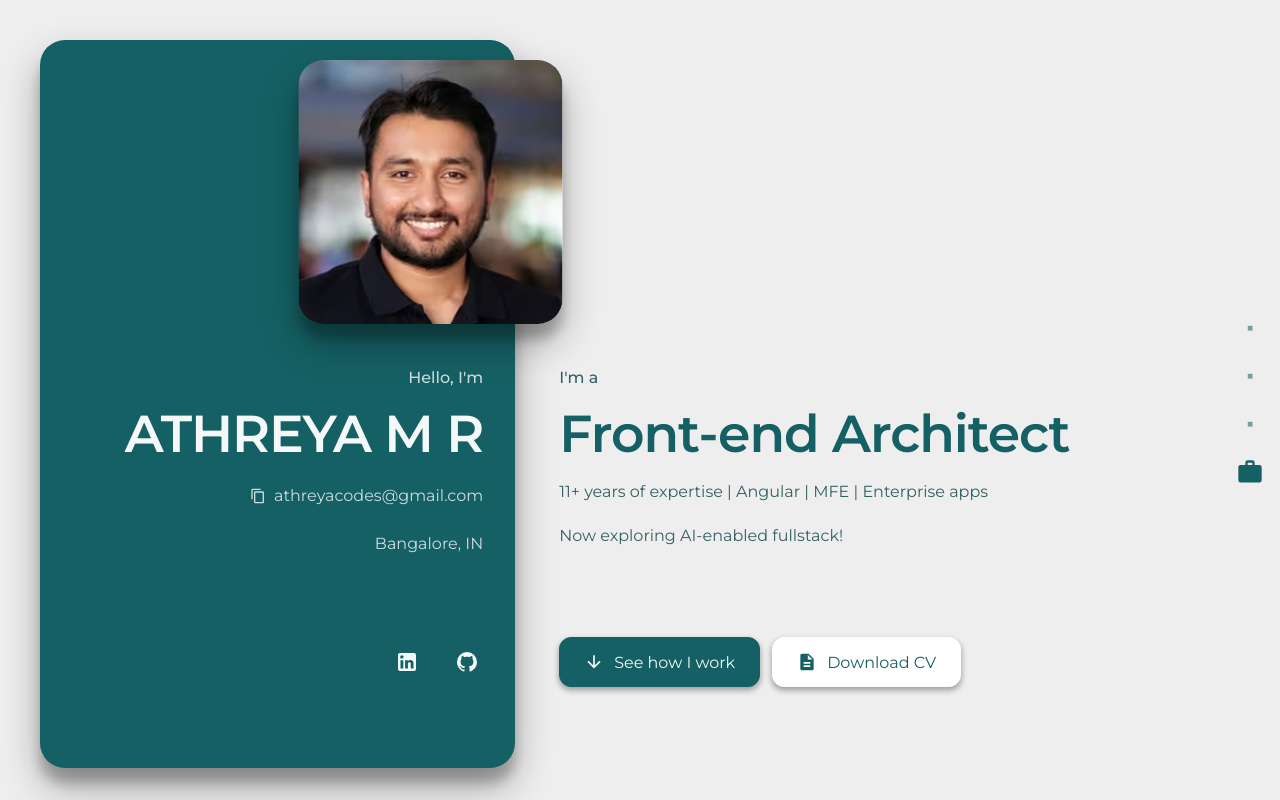
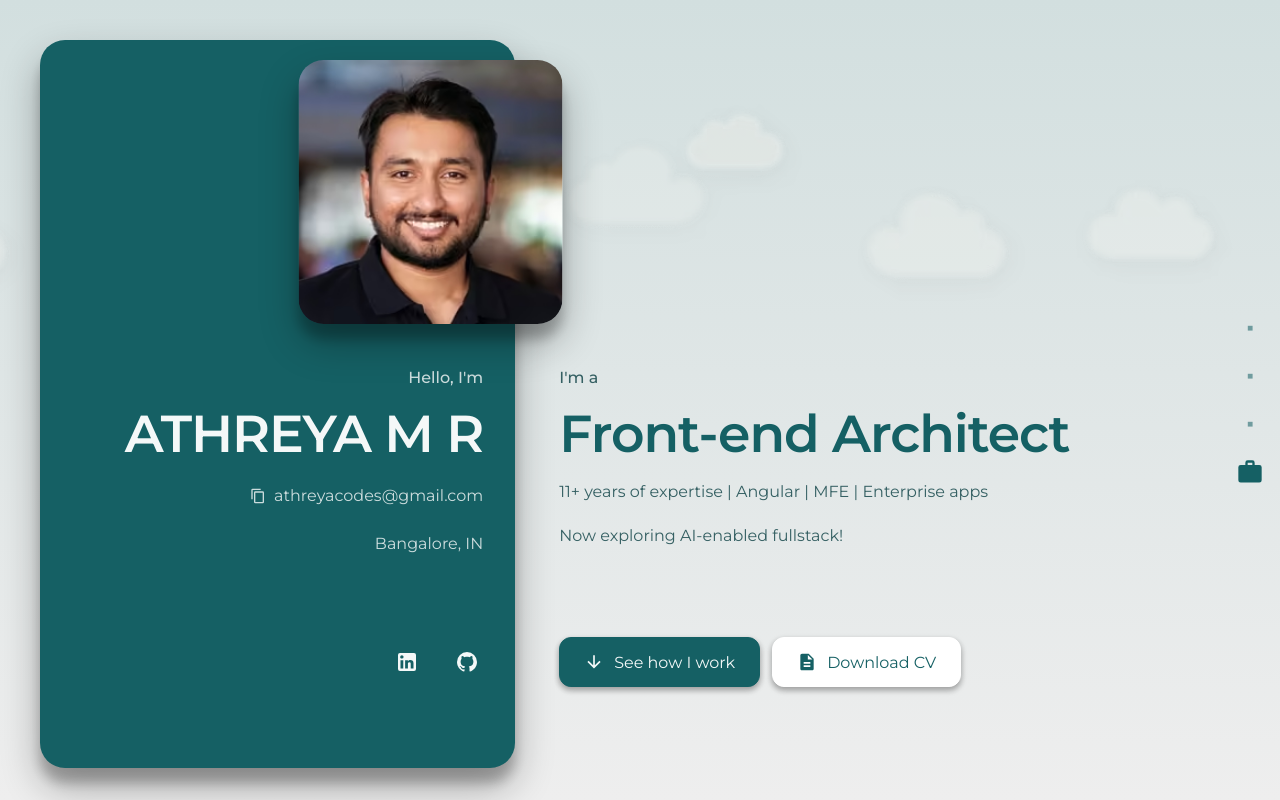
Before and after one commit to athreyacodes/portfolio, an Angular app: page / in a window 1280 px wide. Shown: the top 800 px of the page. Built offline with nearby package versions, Linux system fonts and the light colour scheme.

Commit message:
css tweaks

```diff
--- a/src/app/pages/home/intro/intro.scss
+++ b/src/app/pages/home/intro/intro.scss
@@ -5,7 +5,7 @@
   align-items: stretch;
   min-block-size: 100svh;
   padding: 2.5rem 2.5rem 2rem;
-  max-inline-size: 90rem;
+  max-inline-size: 1800px;
   margin-inline: auto;
 }
 
--- a/src/styles/_base.scss
+++ b/src/styles/_base.scss
@@ -7,6 +7,8 @@
 html {
   scroll-behavior: smooth;
   color-scheme: light;
+  /* Safari overscroll / chrome. Keep body transparent so this fill stays on
+     the canvas and does not paint over the z-index: -1 cloud layer. */
   background-color: var(--background);
 }
 
@@ -19,7 +21,7 @@ body {
   padding: 0;
   min-height: 100%;
   overflow-x: hidden;
-  background-color: var(--background);
+  background-color: transparent;
   color: var(--text);
   font-family: 'Montserrat', 'Montserrat Fallback', sans-serif;
   font-synthesis-weight: none;
```
